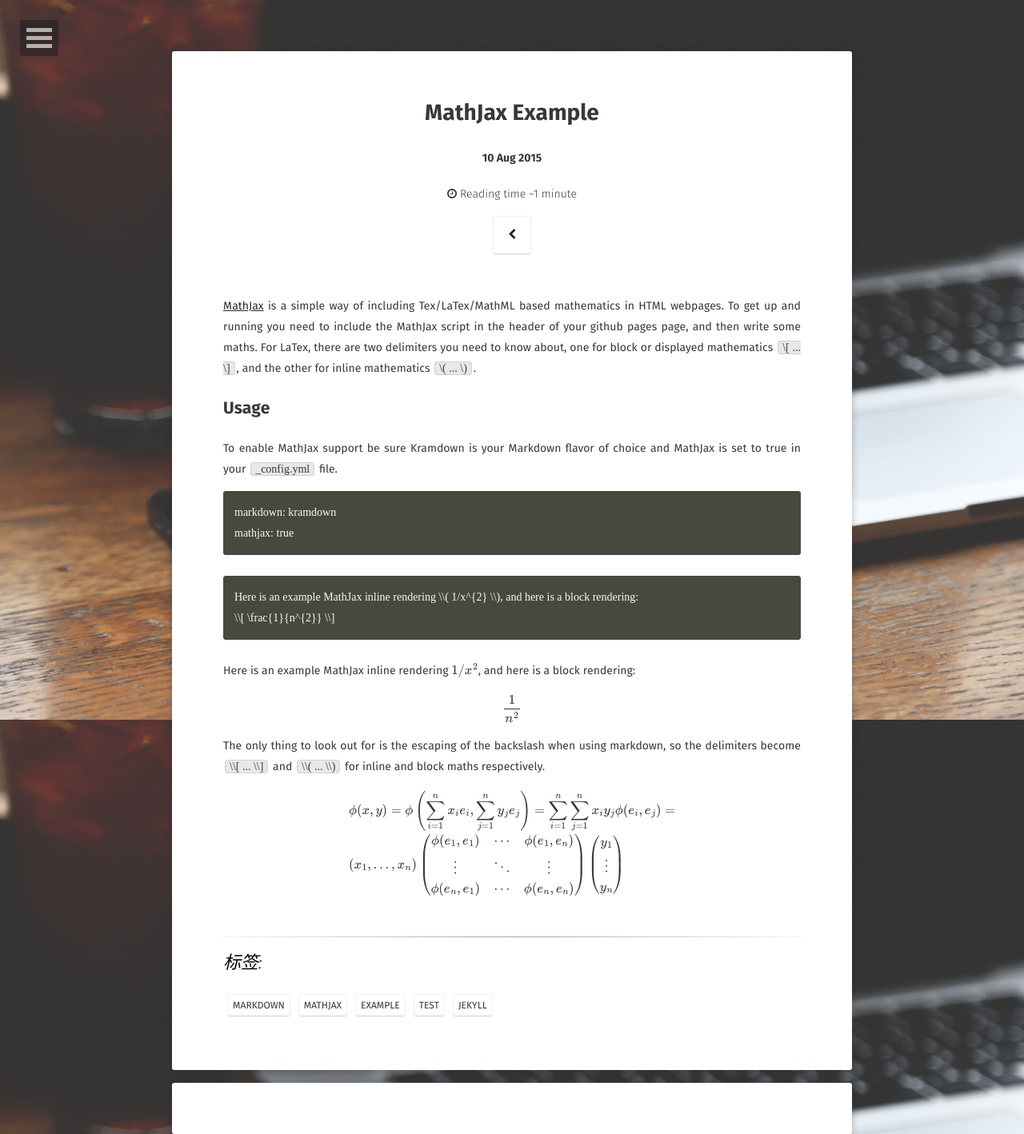
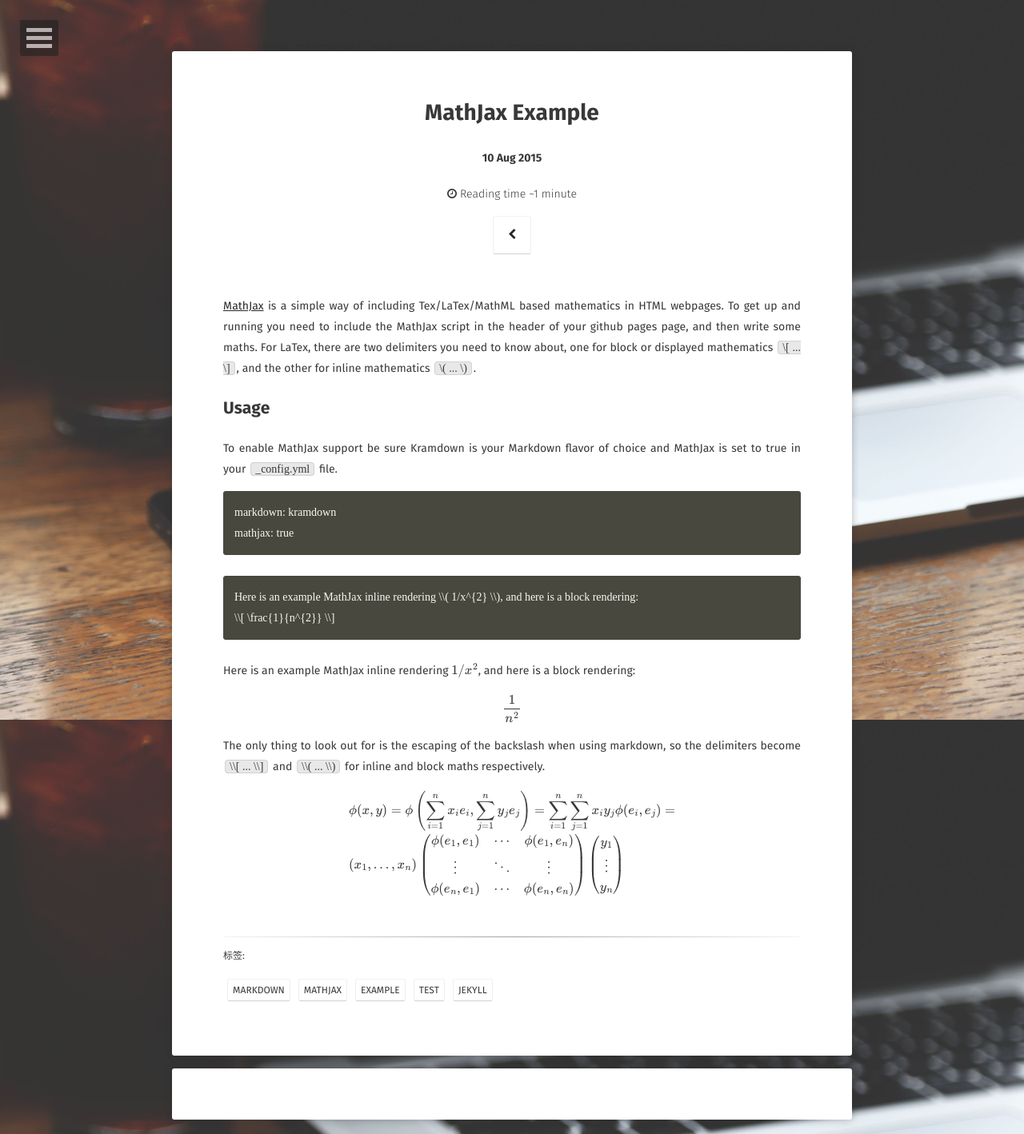
Before and after one commit to aiologybay/aiologybay.github.io, a Jekyll site: the page built from _posts/2015-08-10-mathjax-example.md, in a window 1280 px wide. Shown: the whole page at 80% size. Built offline with Jekyll 4.4.1, drawn with Linux system fonts in a browser that asks for light colours; some web fonts are replaced; formulas are drawn with MathJax 3; comment, search, counter and statistics services are not loaded.

Commit message:
initial commit

```diff
--- a/_includes/meta.html
+++ b/_includes/meta.html
@@ -1,8 +1,7 @@
 <br>
 <hr>
 <div class="contain">
-   <font style="font-family: 'Fira Sans'; font-weight: 300;
-    font-style: italic;font-size:22px;color:black">标签:</font>
+   <font style="font-family: 'Fira Sans',sans-serif; font-weight: 400;font-style: normal;font-size:12px;color:#383838">标签:</font>
 </div>
 <span class="entry-tags">{% for tag in page.tags %}<a href="{{ site.url }}/tags/#{{ tag }}" title="Pages tagged {{ tag }}" class="tag"><span class="term">{{ tag }}</span></a>{% unless forloop.last %}{% endunless %}{% endfor %}</span>
 <!--
```
